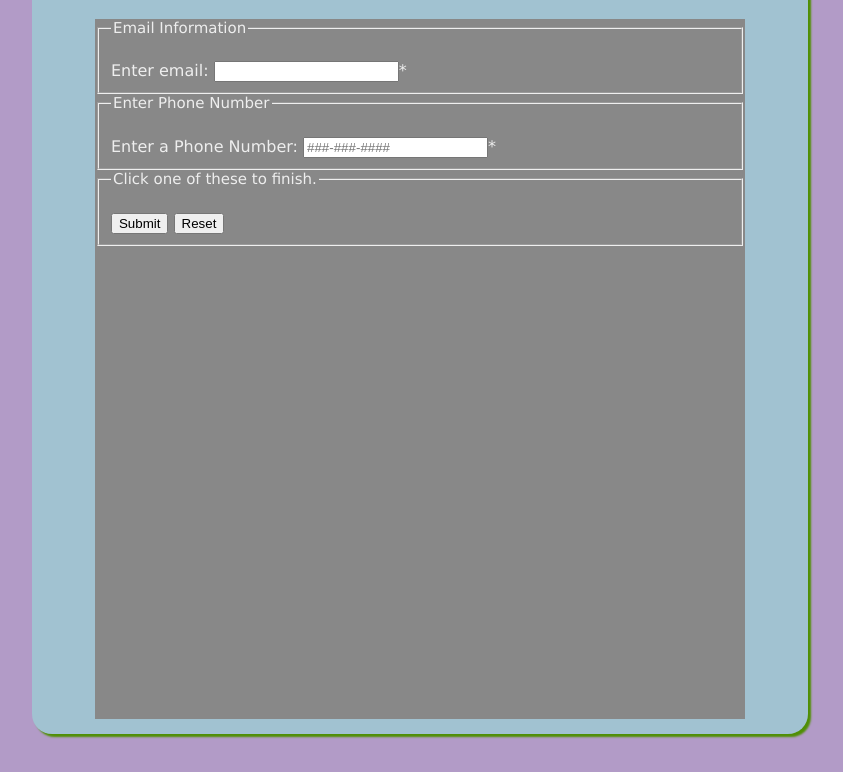
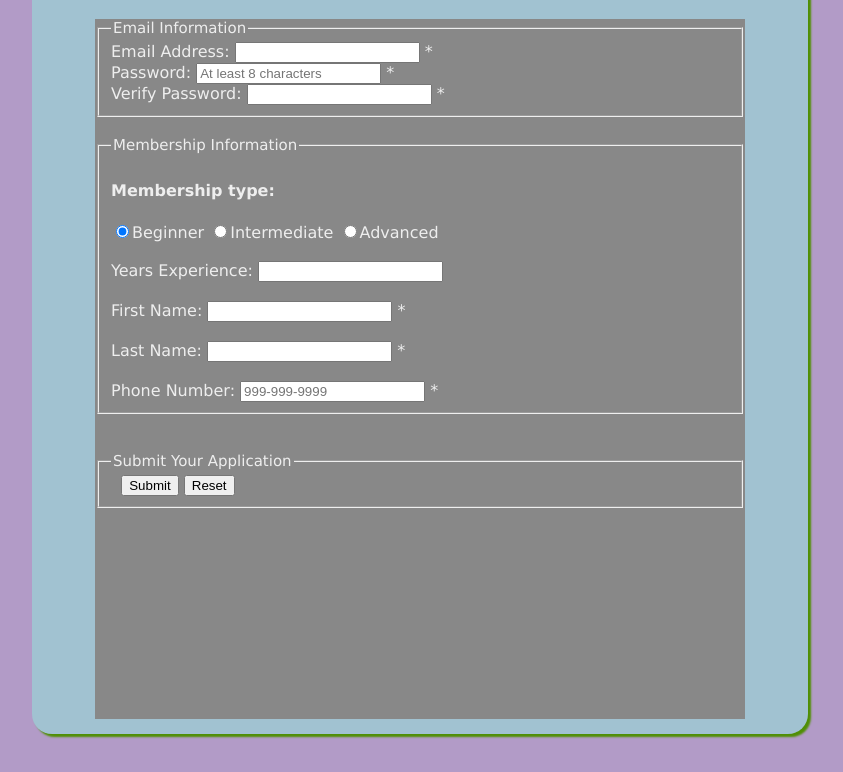
Before and after one commit to sbusse/prg147, a plain HTML site: page jquery_forms/index.html in a window 1280 px wide. Shown: the part 155-927 px from the top of the page, without its empty margins (220-1063 px from the left). Drawn offline with nearby package versions, Linux system fonts and the light colour scheme.

Commit message:
Add files via upload

```diff
--- a/jquery_forms/index.html
+++ b/jquery_forms/index.html
@@ -16,23 +16,57 @@
 
         <div id ="window">
             <form id="myForm" name="myForm">
+
                 <fieldset>
-                    <legend>Email Information</legend><br>
-                    <label for="emailAddress">Enter email:</label>
-                    <input type="email" name="emailAddress" id="emailAddress"><span>*</span>
+                    <legend>Email Information</legend>
+                    <label for="email">Email Address:</label>
+                    <input type="text" id="email" name="email"> <span>*</span>
+                    <br>
+                    <label for="password">Password:</label>
+                    <input type="password" id="password" name="password" placeholder="At least 8 characters"> <span>*</span>
+                    <br>
+                    <label for="verify">Verify Password:</label>
+                    <input type="password" id="verify" name="verify"> <span>*</span>
+                    <br>
                 </fieldset>
+                <br>
                 <fieldset>
-                    <legend>Enter Phone Number</legend><br>
-                    <label for="phoneNumber">Enter a Phone Number:</label>
-                    <input type="text" name="phoneNumber" id="phoneNumber" placeholder="###-###-####"><span>*</span>
+                    <legend>Membership Information</legend>
+                    <h4>Membership type:</h4>
+                    <input type="radio" name="type" id="beginner" value="beginner" checked>Beginner
+                    <input type="radio" name="type" id="intermediate" value="intermediate">Intermediate
+                    <input type="radio" name="type" id="advanced" value="advanced">Advanced
+                    <br>
+                    <br>
+                    <label for="specialty">Years Experience:</label>
+                    <input type="text" id="experience" name="experience"> <span></span>
+                    <br>
+                    <br>
+                    <label for="first_name">First Name:</label>
+                    <input type="text" id="first_name" name="first_name"> <span>*</span>
+                    <br>
+                    <br>
+                    <label for="last_name">Last Name:</label>
+                    <input type="text" id="last_name" name="last_name"> <span>*</span>
+                    <br>
+                    <br>
+                    <label for="phone">Phone Number:</label>
+                    <input type="text" id="phone" name="phone" placeholder="999-999-9999"> <span>*</span>
+                    <br>
                 </fieldset>
-                <fieldset>
-                    <legend>Click one of these to finish.</legend><br>
-                    <input type="submit" value="Submit" id="btnSubmit">
-                    <input type="reset" value="Reset" id="btnReset">
+                <br>
+                <br>
+                <fieldset id="buttons">
+                    <legend>Submit Your Application</legend>
+                    <label>&nbsp;</label>
+                    <input type="submit" id="submit" name="submit" value="Submit">
+                    <input type="reset" id="reset" name="reset" value="Reset">
+                    <br>
                 </fieldset>
 
-                </form>
+
+
+            </form>
 
 
         </div>
```
